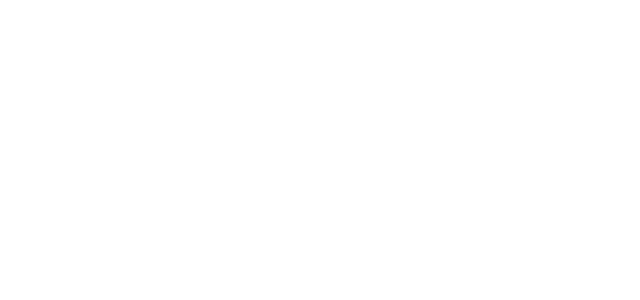
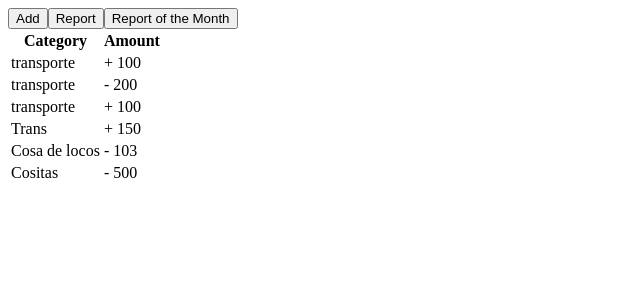
Before and after one commit to cdsandoval/react-digital-wallet-jcp, a React (Create React App) app: page / in a window 1280 px wide. Shown: the top 300 px of the page, without its empty margins (0-640 px from the left). Built offline with nearby package versions, Linux system fonts and the light colour scheme.

Commit message:
Feature redux (#9)
* Add home view

* Resolve rebase

* Add Categorize View

```diff
--- a/package.json
+++ b/package.json
@@ -10,7 +10,8 @@
     "react-dom": "^16.8.6",
     "react-redux": "^7.1.0",
     "react-scripts": "3.0.1",
-    "redux": "^4.0.1"
+    "redux": "^4.0.1",
+    "redux-logger": "^3.0.6"
   },
   "scripts": {
     "start": "react-scripts start",
--- a/src/App.js
+++ b/src/App.js
@@ -1,13 +1,17 @@
 import React from "react";
 import Report from "./components/monthly-report";
+import Categorize from "./components/categorize";
 import AddComponent from "./components/add";
 import { Router } from "@reach/router";
+import Home from "./views/home";
 
 function App() {
   return (
     <div>
       <Router>
         <Report path="/report" />
+        <Home path="/" />
+        <Categorize path="/categorize" />
         <AddComponent path="/add" />
       </Router>
     </div>
--- a/src/components/add.jsx
+++ b/src/components/add.jsx
@@ -1,8 +1,9 @@
 /** @jsx jsx */
 import React from "react";
 import { jsx, css } from "@emotion/core";
+import { connect } from "react-redux";
+import { Add } from "../store/actions";
 
-function AddComponent({ setAmount }) {
 const Container = {
   display: "flex",
   flexDirection: "column",
@@ -57,16 +58,32 @@ function AddComponent({ setAmount }) {
   }
 };
 
+function AddComponent(props) {
+  function setAmount(e) {
+    e.preventDefault();
+    const payload = {
+      type: e.currentTarget.type.value,
+      category: e.currentTarget.category.value,
+      amount: e.currentTarget.amount.value
+    };
+    props.AddTest(payload);
+  }
+
   return (
     <div css={Container}>
       <h1>ADD AMOUNT</h1>
-      <select css={styledSelect}>
-        <option value="Select type">Select type</option>
+      <form onSubmit={setAmount}>
+        <select css={styledSelect} defaultValue="select" name="type">
+          <option value="select" disabled hidden>
+            Select type
+          </option>
           <option value="Withdraws">Withdraws</option>
-        <option value="Ingresses">Ingresses</option>
+          <option value="Deposit">Deposit</option>
         </select>
-      <select id="selectType" css={styledSelect}>
-        <option value="Select type">Select category</option>
+        <select defaultValue="select" css={styledSelect} name="category">
+          <option value="select" disabled hidden>
+            Select category
+          </option>
           <option value="Basics">Basics</option>
           <option value="Transport">Transport</option>
           <option value="Food">Food</option>
@@ -78,16 +95,34 @@ function AddComponent({ setAmount }) {
           placeholder="Enter the amount"
           type="text"
           required
-        name="company"
-        id="company"
+          name="amount"
+          id="amount"
           autoFocus
           autoComplete="off"
         />
         <button css={submitButton} type="submit">
           Add
         </button>
+      </form>
     </div>
   );
 }
 
-export default AddComponent;
+function mapState(state) {
+  return {
+    walletTest: state.wallet
+  };
+}
+
+function mapDispatch(dispatch) {
+  return {
+    AddTest(payload) {
+      return dispatch(Add(payload));
+    }
+  };
+}
+
+export default connect(
+  mapState,
+  mapDispatch
+)(AddComponent);
--- /dev/null
+++ b/src/components/button.js
@@ -0,0 +1,11 @@
+// withdraw: ["Transporte", "Comida", "Servicios basicos"],
+// deposit: ["Sueldo", "Fijo"]
+/** @jsx jsx */
+import React from "react";
+import { jsx } from "@emotion/core";
+
+function Button({ children }) {
+  return <button>{children}</button>;
+}
+
+export default Button;
--- /dev/null
+++ b/src/components/categorize.jsx
@@ -0,0 +1,67 @@
+/** @jsx jsx */
+import React from "react";
+import { jsx } from "@emotion/core";
+
+const type = {
+  withdraw: ["Transporte", "Comida", "Servicios basicos"],
+  deposit: ["Sueldo", "Fijo"]
+};
+
+function Categorize() {
+  function onSubmit(e) {
+    e.preventDefault();
+  }
+  return (
+    <div>
+      <form onSubmit={onSubmit}>
+        <select
+          name="type"
+          id="type"
+          defaultValue="selected"
+          css={{ display: "block", margin: "30px auto" }}
+        >
+          <option value="selected" disabled hidden>
+            Choose here
+          </option>
+
+          {type.withdraw.map((value, index) => {
+            return (
+              <option key={index} value={value}>
+                {value}
+              </option>
+            );
+          })}
+        </select>
+
+        <select
+          name="categorize"
+          id="categorize"
+          defaultValue="selected"
+          css={{ display: "block", margin: "30px auto" }}
+        >
+          <option value="selected" disabled hidden>
+            Choose here
+          </option>
+
+          {type.deposit.map((value, index) => {
+            return (
+              <option key={index} value={value}>
+                {value}
+              </option>
+            );
+          })}
+        </select>
+        <input
+          type="text"
+          name="money"
+          css={{ display: "block", margin: "30px auto" }}
+        />
+        <button type="submit" css={{ display: "block", margin: "30px auto" }}>
+          Submit
+        </button>
+      </form>
+    </div>
+  );
+}
+
+export default Categorize;
--- a/src/index.js
+++ b/src/index.js
@@ -1,5 +1,12 @@
 import React from "react";
 import ReactDOM from "react-dom";
 import App from "./App";
+import { Provider } from "react-redux";
+import store from "./store/store";
 
-ReactDOM.render(<App />, document.getElementById("root"));
+ReactDOM.render(
+  <Provider store={store}>
+    <App />
+  </Provider>,
+  document.getElementById("root")
+);
--- /dev/null
+++ b/src/store/actions.js
@@ -0,0 +1,18 @@
+function Add(data) {
+  const id = Date.now();
+  const date = new Date();
+  const month = date.toLocaleDateString("en-us", { month: "long" });
+  console.log(data);
+  return {
+    type: "ADD",
+    payload: {
+      id,
+      type: data.type,
+      category: data.category,
+      amount: data.amount,
+      month
+    }
+  };
+}
+
+export { Add };
--- /dev/null
+++ b/src/store/reducer.js
@@ -0,0 +1,27 @@
+const initialState = {
+  type: {
+    withdraw: ["Transporte", "Comida", "Servicios basicos", "Extras"],
+    deposit: ["Sueldo Fijo", "Extras"]
+  },
+  wallet: [],
+  totalMonthly: []
+};
+
+function reducer(state = initialState, action = {}) {
+  switch (action.type) {
+    case "ADD": {
+      return {
+        ...state,
+        wallet: {
+          ...state.wallet,
+          [action.payload.id]: action.payload
+        }
+      };
+    }
+    default: {
+      return state;
+    }
+  }
+}
+
+export default reducer;
--- /dev/null
+++ b/src/store/store.jsx
@@ -0,0 +1,9 @@
+import { createStore, applyMiddleware, compose } from "redux";
+import reducer from "./reducer";
+import logger from "redux-logger";
+
+const composer = window.__REDUX_DEVTOOLS_EXTENSION_COMPOSE__ || compose;
+
+const store = createStore(reducer, composer(applyMiddleware(logger)));
+
+export default store;
--- /dev/null
+++ b/src/views/home.js
@@ -0,0 +1,86 @@
+// withdraw: ["Transporte", "Comida", "Servicios basicos"],
+// deposit: ["Sueldo", "Fijo"]
+/** @jsx jsx */
+import React from "react";
+import { jsx } from "@emotion/core";
+import { redirectTo } from "@reach/router";
+
+import Button from "../components/button";
+
+const initialWallet = [
+  {
+    id: 1,
+    type: 1,
+    category: "transporte",
+    amount: 100,
+    mes: "Enero"
+  },
+  {
+    id: 2,
+    type: 0,
+    category: "transporte",
+    amount: 200,
+    mes: "Enero"
+  },
+  {
+    id: 3,
+    type: 1,
+    category: "transporte",
+    amount: 100,
+    mes: "Enero"
+  },
+  {
+    id: 4,
+    type: 1,
+    category: "Trans",
+    amount: 150,
+    mes: "Enero"
+  },
+  {
+    id: 5,
+    type: 0,
+    category: "Cosa de locos",
+    amount: 103,
+    mes: "Enero"
+  },
+  {
+    id: 6,
+    type: 0,
+    category: "Cositas",
+    amount: 500,
+    mes: "Enero"
+  }
+];
+
+function Home() {
+  return (
+    <>
+      <div>
+        <Button>Add</Button>
+        <Button>Report</Button>
+        <Button>Report of the Month</Button>
+      </div>
+      <div>
+        <table>
+          <tr>
+            <th>Category</th>
+            <th>Amount</th>
+          </tr>
+          {initialWallet.map(wallet => {
+            console.log(wallet.amount);
+            return (
+              <tr>
+                <td>{wallet.category}</td>
+                <td>
+                  {wallet.type ? `+ ${wallet.amount}` : `- ${wallet.amount}`}
+                </td>
+              </tr>
+            );
+          })}
+        </table>
+      </div>
+    </>
+  );
+}
+
+export default Home;
```
Also changed, not shown: src/test.js (deleted, +0 -23 lines), 1 other file (tests, documents, lock files or other folders). Lines whose indentation alone changed are shown as unchanged.
